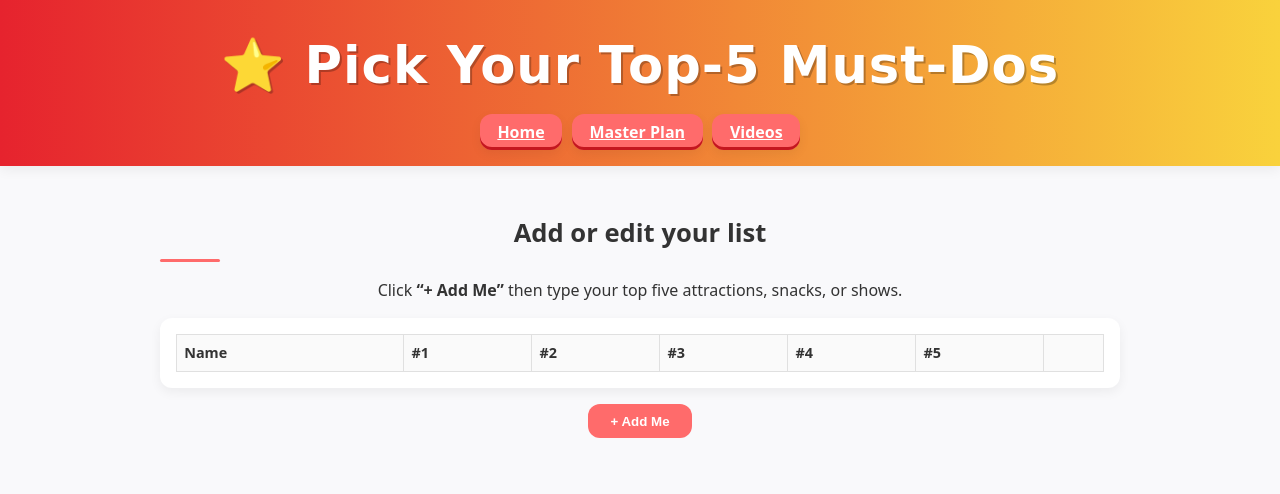
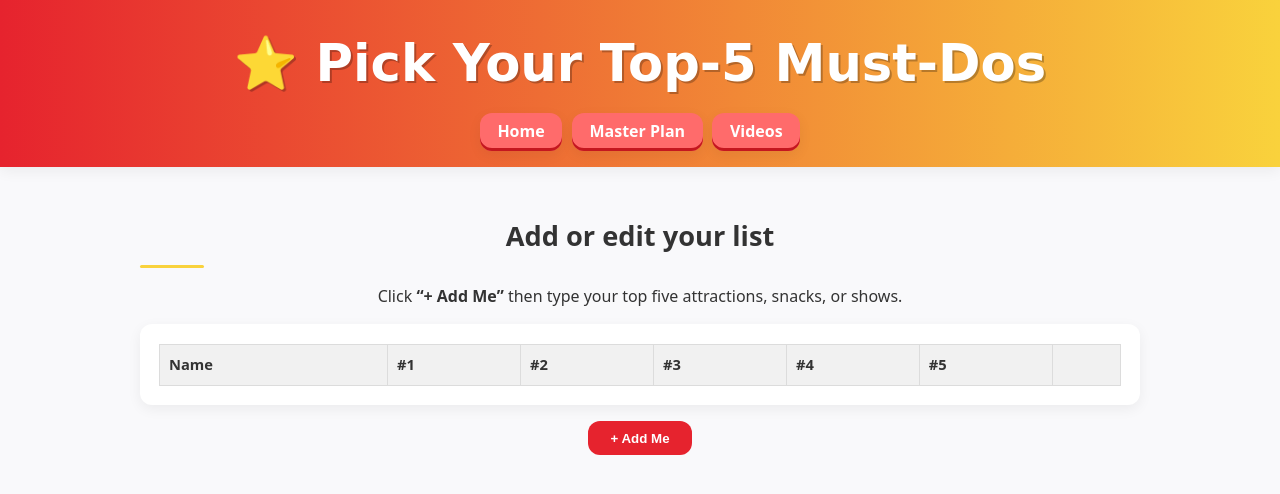
Before and after one commit to jlursenbach/DisneylandTrip2025, a plain HTML site: page priorities/index.html in a window 1280 px wide. Drawn offline with Linux system fonts and the light colour scheme.

Commit message:
Update style.css

```diff
--- a/assets/style.css
+++ b/assets/style.css
@@ -1,181 +1,129 @@
-/* Disney Family Trip – shared styles */
+/* Disney Family Trip — shared styles (clean) */
 :root {
-  --primary: #ff6b6b;
-  --accent: #4f9ef7;
-  --bg: #f9f9fb;
-  --card: #ffffff;
-  --text: #333;
-  --radius: 12px;
-  --shadow: 0 4px 12px rgb(0 0 0 / .06);
+  /* Disney palette */
+  --primary: #e6232e;  /* Mickey red */
+  --accent:  #f9d23c;  /* Disney yellow */
+  --accent-dark: #d9b32f;
+  --bg:      #f9f9fb;
+  --card:    #ffffff;
+  --text:    #333;
+  --radius:  12px;
+  --shadow:  0 4px 14px rgb(0 0 0 / .06);
 }
 
 html,
 body {
   margin: 0;
-  font-family: system-ui, -apple-system, BlinkMacSystemFont, Segoe UI, Roboto,
-    sans-serif;
+  font-family: system-ui, -apple-system, Segoe UI, Roboto, sans-serif;
   background: var(--bg);
   color: var(--text);
-  line-height: 1.5;
+  line-height: 1.55;
 }
 
-/* Dark-mode palette */
+/* ---------- Dark-mode ---------- */
 @media (prefers-color-scheme: dark) {
-  : root {
-    --bg: #101012;
-    --card: #1a1b1e;
-    --text: #e6e6e9;
-    --shadow: 0 4px 12px rgb(0 0 0 / 0.4);
+  :root {
+    --bg:   #111417;
+    --card: #1d2024;
+    --text: #e2e2e5;
+    --shadow: 0 4px 14px rgb(0 0 0 / .5);
   }
 }
 
-/* Header + nav */
+/* ---------- Header / Nav ---------- */
 header {
-  padding: 2.5rem 1rem 1rem;
+  background: linear-gradient(90deg, #e6232e 0%, #f9d23c 100%);
+  box-shadow: var(--shadow);
+  padding: 1.5rem 1rem 1rem;
   text-align: center;
-  background: var(--card);
-  box-shadow: var(--shadow);
   position: sticky;
   top: 0;
   z-index: 10;
 }
 header h1 {
-  margin: 0.2rem 0;
-  font-size: clamp(1.8rem, 4vw, 2.6rem);
+  font-family: "Bangers", cursive;
+  font-size: clamp(2.2rem, 5vw, 3.2rem);
+  color: #fff;
+  margin: 0 0 0.6rem;
+  text-shadow: 2px 2px 0 #00000040;
 }
 
 nav {
-  margin-top: 1rem;
   display: flex;
   justify-content: center;
   flex-wrap: wrap;
-  gap: 1rem;
+  gap: 0.6rem;
 }
 nav a {
-  padding: 0.55rem 1rem;
+  padding: 0.4rem 1.1rem;
   border-radius: var(--radius);
-  background: var(--primary);
+  background: #ff6b6b;
   color: #fff;
   font-weight: 600;
-  transition: background 0.2s;
-}
-nav a: hover {
-  background: #e85b5b;
-}
-
-/* Layout helpers */
-.container {
-  max-width: 960px;
-  margin: 2rem auto;
-  padding: 0 1rem;
-}
-section {
-  margin: 3rem 0;
-}
-section h2 {
-  font-size: 1.6rem;
-  margin-bottom: 1rem;
-  position: relative;
-}
-section h2::after {
-  content: '';
-  display: block;
-  width: 60px;
-  height: 3px;
-  background: var(--primary);
-  margin-top: 0.4rem;
-  border-radius: 3px;
-}
-
-/* Card grid */
-.grid {
-  display: grid;
-  grid-template-columns: repeat(auto-fit, minmax(200px, 1fr));
-  gap: 1rem;
-}
-.card {
-  background: var(--card);
-  border-radius: var(--radius);
-  padding: 1rem;
-  box-shadow: var(--shadow);
-}
-
-/* Table styling */
-.table-wrap {
-  overflow-x: auto;
-}
-.table-wrap table,
-table {
-  width: 100%;
-  border-collapse: collapse;
-  font-size: 0.9rem;
-}
-th,
-td {
-  border: 1px solid #e0e0e0;
-  padding: 0.45rem;
-  text-align: left;
-}
-th {
-  background: #fafafa;
-}
-
-/* Utility classes */
-.text-center {
-  text-align: center;
-}
-.mt-1 {
-  margin-top: 1rem;
-}
-
-/* --- link styling inside dark cards --- */
-.card a {
-  color: var(--accent);          /* blue in light-mode */
-}
-.card a: hover {
-  color: var(--primary);         /* red on hover */
-}
-@media (prefers-color-scheme: dark) {
-  .card a { color: #8ec1ff; }    /* lighter blue for contrast */
-}
-
-/* === Disney-flair header rev === */
-header {
-  background: linear-gradient(90deg, #e6232e 0%, #f9d23c 100%);
-  box-shadow: var(--shadow);
-  padding: 1.5rem 1rem 1rem;   /* less white space */
-}
-
-header h1 {
-  font-family: "Bangers", cursive;
-  font-size: clamp(2.2rem, 5vw, 3.2rem);
-  color: #fff;
-  letter-spacing: 1px;
-  text-shadow: 2px 2px 0 #00000040;
-}
-
-/* Nav buttons – subtle bevel */
-nav a {
-  background: #ff6b6b;
   box-shadow: inset 0 -3px 0 #c4171f, var(--shadow);
-  padding: 0.4rem 1.1rem;
-  border-radius: var(--radius);
+  text-decoration: none;
+  transition: background 0.2s, box-shadow 0.2s;
 }
 nav a:hover {
   background: #ff5252;
   box-shadow: inset 0 -3px 0 #b3121a, 0 4px 10px rgb(0 0 0 / .3);
 }
 
-/* Reduce gap between title and nav */
-nav { margin-top: 0.6rem; gap: 0.6rem; }
+/* ---------- Links ---------- */
+a { color: var(--accent); text-decoration: none; font-weight: 600; }
+a:hover { color: var(--accent-dark); }
 
-/* === Disney-flair header rev === */
-header {
-  background: linear-gradient(90deg, #e6232e 0%, #f9d23c 100%);
+/* ---------- Layout helpers ---------- */
+.container { max-width: 1000px; margin: 2.5rem auto; padding: 0 1rem; }
+section   { margin: 3rem 0; }
+section h2 {
+  font-size: 1.7rem;
+  margin-bottom: 1rem;
+  font-weight: 700;
+  position: relative;
+}
+section h2::after {
+  content: "";
+  display: block;
+  width: 64px;
+  height: 3px;
+  background: var(--accent);
+  margin-top: 0.5rem;
+  border-radius: 3px;
+}
+
+/* ---------- Cards ---------- */
+.grid {
+  display: grid;
+  grid-template-columns: repeat(auto-fit, minmax(240px, 1fr));
+  gap: 1.4rem;
+}
+.card {
+  background: var(--card);
+  border-radius: var(--radius);
+  padding: 1.2rem;
   box-shadow: var(--shadow);
-  padding: 1.5rem 1rem 1rem;
+  transition: transform 0.2s;
 }
-header h1 {
-  font-family: "Bangers", cursive;
-  ...
+.card:hover { transform: translateY(-6px); }
+.card a { color: var(--accent); }
+.card a:hover { color: var(--accent-dark); }
+
+/* ---------- Tables ---------- */
+.table-wrap { overflow-x: auto; }
+.table-wrap table,
+table {
+  width: 100%;
+  border-collapse: collapse;
+  font-size: 0.92rem;
 }
+th, td { border: 1px solid #dcdcdc; padding: 0.55rem; text-align: left; }
+th { background: #f1f1f1; font-weight: 600; }
+@media (prefers-color-scheme: dark) {
+  th            { background: #202225; border-color: #2b2d31; }
+  th, td        { border-color: #2b2d31; }
+}
+
+/* ---------- Utilities ---------- */
+.text-center { text-align: center; }
+.mt-1        { margin-top: 1rem; }
```
